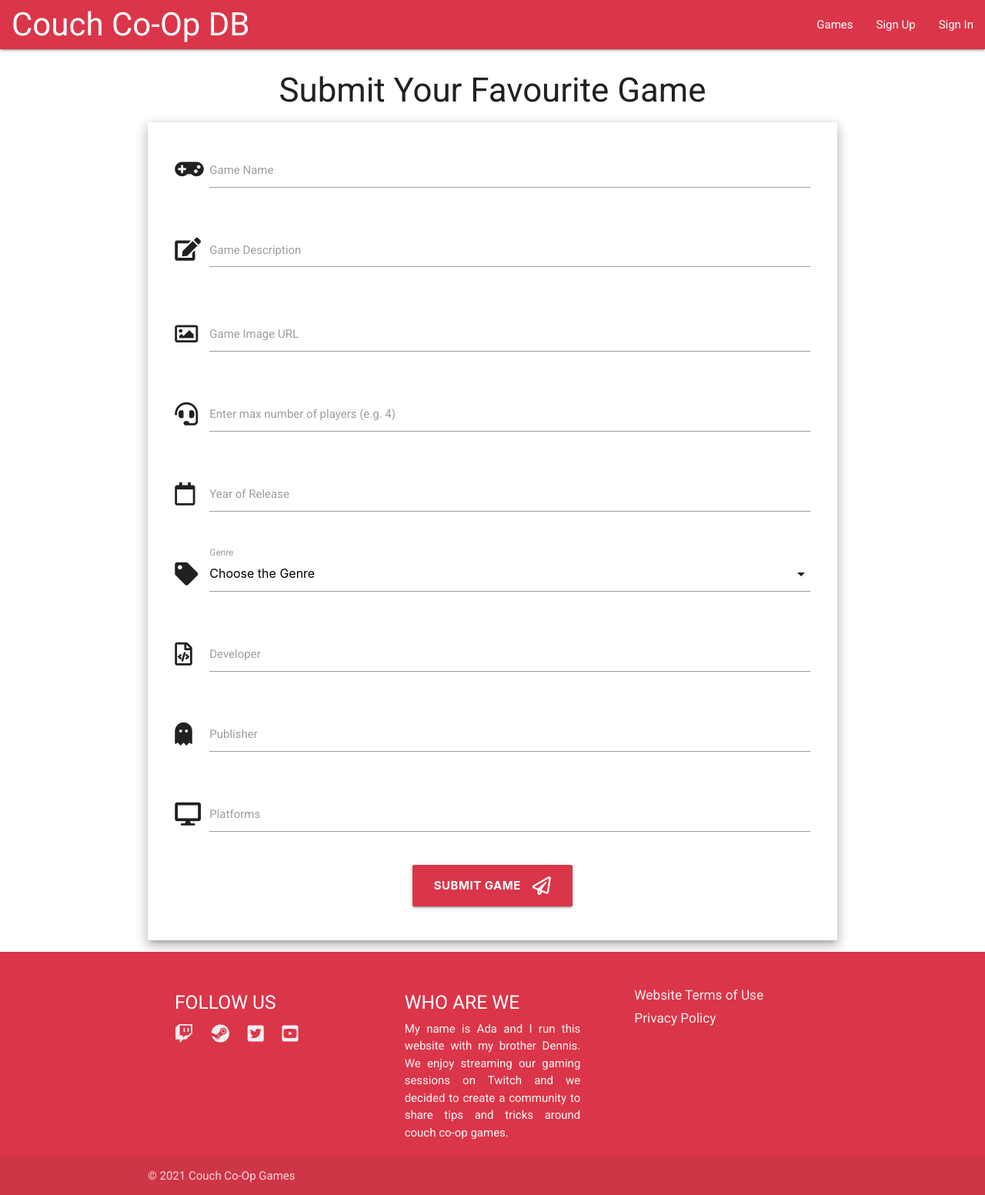
After one commit to MihaelaVacarus/Couch-Co-Op-DB, a Flask app: page /add_game in a window 1280 px wide. The commit adds this page. Shown: the whole page at 77% size. Run offline with Flask 2, Linux system fonts and the light colour scheme; data that the repository does not hold is empty; some libraries are stand-ins or nearby versions.

Commit message:
Add Add Game template and functionality

```diff
--- a/app.py
+++ b/app.py
@@ -119,6 +119,33 @@ def get_games():
         games=games)
 
 
+@app.route("/add_game", methods=["GET", "POST"])
+def add_game():
+    if request.method == "POST":
+        shop_link = (
+            "https://store.steampowered.com/search/?term=" +
+            request.form.get("name"))
+        game = {
+            "name": request.form.get("name"),
+            "description": request.form.get("description"),
+            "image_url": request.form.get("image_url"),
+            "number_players": request.form.get("number_players"),
+            "year_release": request.form.get("year_release"),
+            "genre": request.form.get("genre"),
+            "developer": request.form.get("developer"),
+            "publisher": request.form.get("publisher"),
+            "platforms": request.form.get("platforms"),
+            "shop_link": shop_link,
+            "created_by": session["user"],
+            "created_date": datetime.datetime.utcnow(),
+        }
+        mongo.db.games.insert_one(game)
+        flash("Game Successfully Submitted")
+        return redirect(url_for("get_games"))
+    genres = mongo.db.genres.find().sort("genre", 1)
+    return render_template("add_game.html", genres=genres)
+
+
 @app.route("/search", methods=["GET", "POST"])
 def search():
     query = request.form.get("query")
--- a/static/js/script.js
+++ b/static/js/script.js
@@ -1,4 +1,13 @@
 $(document).ready(function(){
     $('.sidenav').sidenav();
     $('.parallax').parallax();
+    $('.datepicker').datepicker({
+        format: "yyyy",
+        yearRange: 5,
+        showClearBtn: true,
+        i18n: {
+            done: "Select"
+        }
+    });
+    $('select').formSelect();
 });
--- /dev/null
+++ b/templates/add_game.html
@@ -0,0 +1,97 @@
+{% extends "base.html" %}
+{% block content %}
+
+    <h3 class="center-align">Submit Your Favourite Game</h3>
+
+    <div class="row card-panel z-depth-3">
+        <form class="col s12" method="POST" action="{{ url_for('add_game') }}">
+            <!-- Input for game name -->
+            <div class="row">
+                <div class="input-field col s12">
+                    <i class="fas fa-gamepad prefix"></i>
+                    <input id="name" name="name" type="text" minlength="5" maxlength="30" class="validate" required>
+                    <label for="name">Game Name</label>
+                </div>
+            </div>
+            <!-- Input for game description -->
+            <div class="row">
+                <div class="input-field col s12">
+                    <i class="fas fa-edit prefix"></i>
+                    <textarea id="description" name="description" minlength="10" class="validate materialize-textarea"
+                        maxlength="300" required></textarea>
+                    <label for="description">Game Description</label>
+                </div>
+            </div>
+            <!-- Input for game image URL -->
+            <div class="row">
+                <div class="input-field col s12">
+                    <i class="far fa-image prefix"></i>
+                    <input type="text" id="image_url" name="image_url" class="validate">
+                    <label for="image_url">Game Image URL</label>
+                </div>
+            </div>
+            <!-- Input for number of players -->
+            <div class="row">
+                <div class="input-field col s12">
+                    <i class="fas fa-headset prefix"></i>
+                    <input type="text" id="number_players" name="number_players" class="validate" required>
+                    <label for="number_players">Enter max number of players (e.g. 4)</label>
+                </div>
+            </div>
+            <!-- Input for year of release -->
+            <div class="row">
+                <div class="input-field col s12">
+                    <i class="far fa-calendar prefix"></i>
+                    <input type="text" id="year_release" name="year_release" class="validate datepicker" required>
+                    <label for="year_release">Year of Release</label>
+                </div>
+            </div>
+            <!-- Input for genre -->
+            <div class="row">
+                <div class="input-field col s12">
+                    <i class="fas fa-tag prefix"></i>
+                    <select name="genre" id="genre" class="validate" required>
+                        <option value="" disabled selected>Choose the Genre</option>
+                        {% for i in genres %}
+                            <option value="{{ i.genre }}">{{ i.genre }}</option>
+                        {% endfor %}
+                    </select>
+                    <label for="genre">Genre</label>
+                </div>
+            </div>
+            <!-- Input for developer -->
+            <div class="row">
+                <div class="input-field col s12">
+                    <i class="far fa-file-code prefix"></i>
+                    <input type="text" id="developer" name="developer" class="validate" required>
+                    <label for="developer">Developer</label>
+                </div>
+            </div>
+            <!-- Input for publisher -->
+            <div class="row">
+                <div class="input-field col s12">
+                    <i class="fas fa-ghost prefix"></i>
+                    <input type="text" id="publisher" name="publisher" class="validate" required>
+                    <label for="publisher">Publisher</label>
+                </div>
+            </div>
+            <!-- Input for platforms -->
+            <div class="row">
+                <div class="input-field col s12">
+                    <i class="fas fa-desktop prefix"></i>
+                    <input type="text" id="platforms" name="platforms" class="validate" required>
+                    <label for="platforms">Platforms</label>
+                </div>
+            </div>
+            <!-- Submit button -->
+        <div class="row">
+            <div class="col s12 center-align">
+                <button type="submit" class="btn-large">
+                    Submit Game <i class="far fa-paper-plane right"></i>
+                </button>
+            </div>
+        </div>
+        </form>
+    </div>
+
+{% endblock %}
--- a/templates/base.html
+++ b/templates/base.html
@@ -39,7 +39,7 @@
                         <li><a href="{{ url_for('get_games') }}">Games</a></li>
                         {% if session.user %}
                             <li><a href="{{ url_for('account', username=session['user']) }}">My Account</a></li>
-                            <li><a href="#">Add Game</a></li>
+                            <li><a href="{{ url_for('add_game') }}">Add Game</a></li>
                             {% if session.user|lower == "admin"|lower %}
                                 <li><a href="#">Manage Games</a></li>
                             {% endif %}
@@ -60,7 +60,7 @@
             <li><a href="{{ url_for('get_games') }}">Games</a></li>
             {% if session.user %}
                 <li><a href="{{ url_for('account', username=session['user']) }}">My Account</a></li>
-                <li><a href="#">Add Game</a></li>
+                <li><a href="{{ url_for('add_game') }}">Add Game</a></li>
                 {% if session.user|lower == "admin"|lower %}
                     <li><a href="#">Manage Games</a></li>
                 {% endif %}
```
